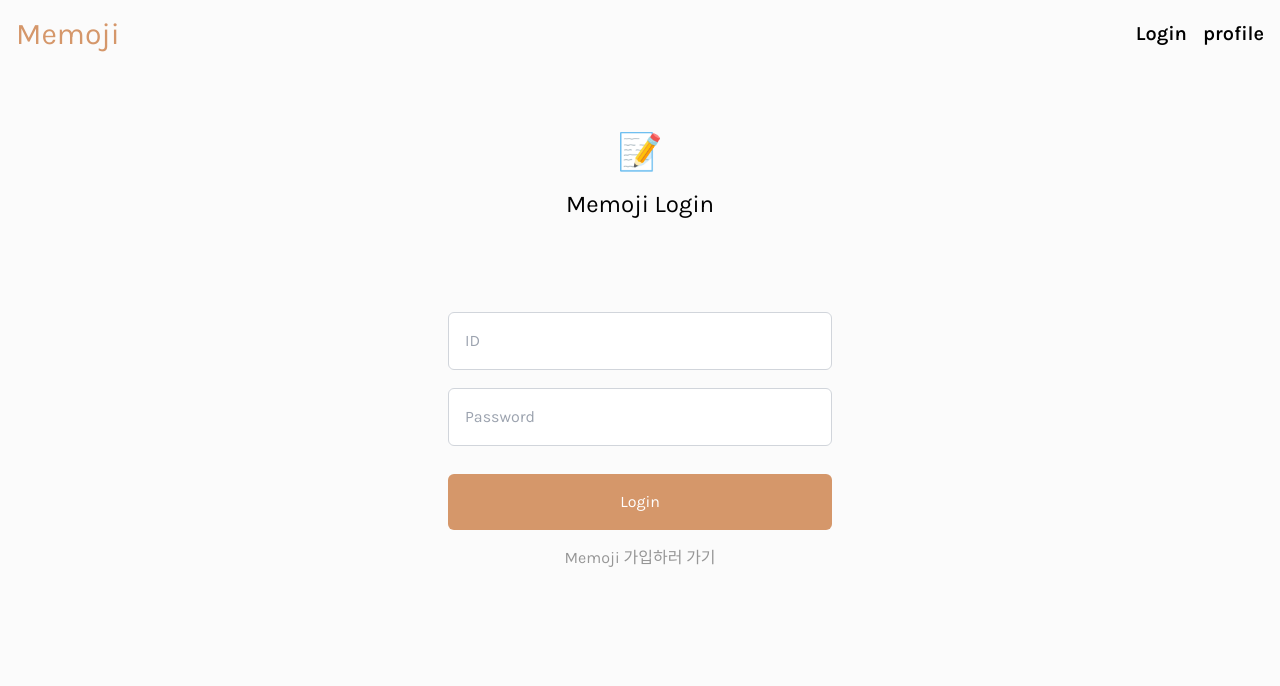
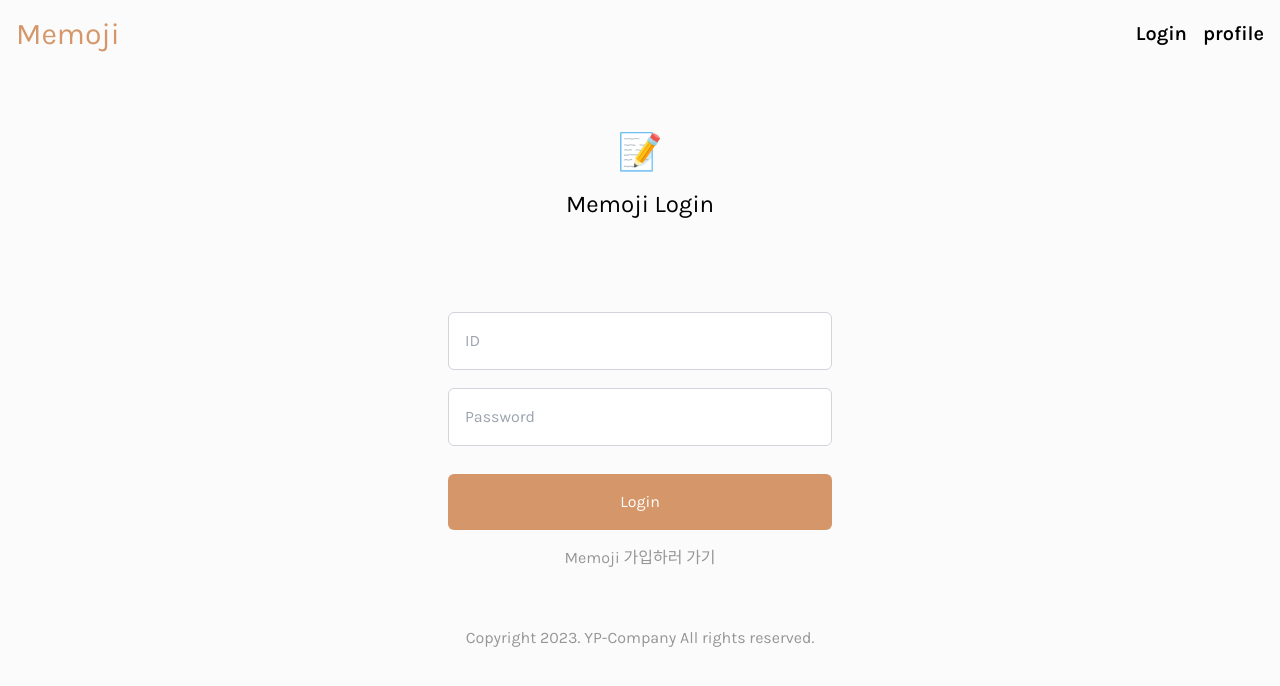
Before and after one commit to YP-Company/first-toyProject-front, a Next.js app: page /login in a window 1280 px wide. Shown: the top 686 px of the page. Built offline with nearby package versions, Linux system fonts and the light colour scheme.

Commit message:
feat : footer 추가

```diff
--- a/src/app/layout.tsx
+++ b/src/app/layout.tsx
@@ -4,6 +4,7 @@ import { Karla } from "next/font/google";
 
 // component
 import Navbar from "@/components/Navbar";
+import Footer from "@/components/Footer";
 
 export const metadata = {
 	title: "Welcome! Memoji",
@@ -22,6 +23,7 @@ export default function RootLayout({
 			<body className="bg-main">
 				<Navbar />
 				{children}
+				<Footer />
 			</body>
 		</html>
 	);
--- a/src/app/page.tsx
+++ b/src/app/page.tsx
@@ -8,7 +8,7 @@ export default async function Home() {
 	let result = await db.collection("post").find().toArray();
 
 	return (
-		<main>
+		<main className="relative min-h-full">
 			<Banner />
 			<ul className="grid grid-cols-1 md:grid-cols-4 lg-grid-cols-5 gap-4 p-4">
 				{result.map((item: any, index: number) => (
--- /dev/null
+++ b/src/components/Footer.tsx
@@ -0,0 +1,11 @@
+import React from "react";
+
+export default function Footer() {
+	return (
+		<footer className="w-full text-center translate-y-14">
+			<span className="opacity-40">
+				Copyright 2023. YP-Company All rights reserved.
+			</span>
+		</footer>
+	);
+}
```
